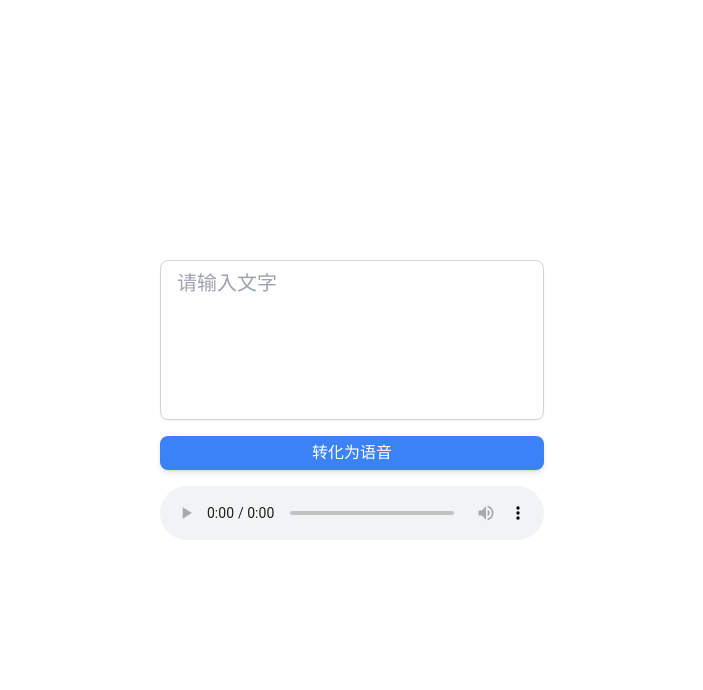
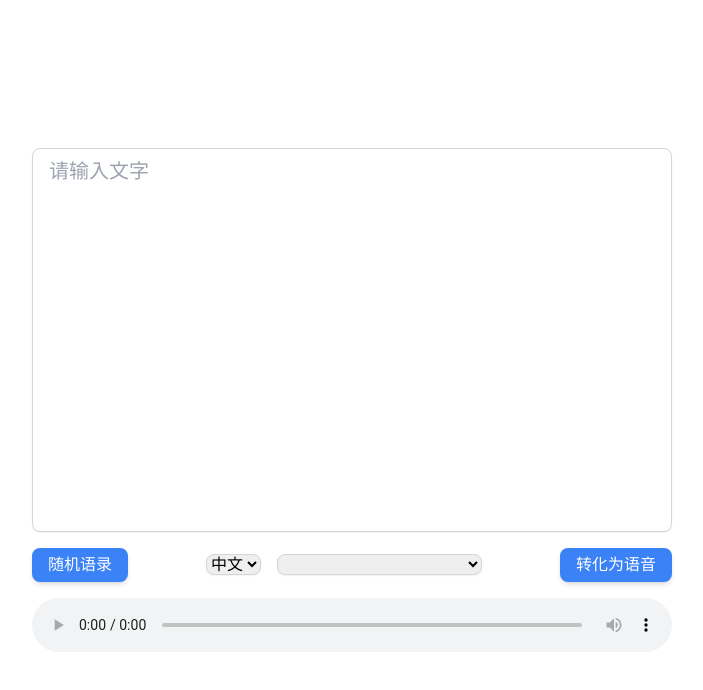
Before and after one commit to laohubb/ttsvoice, a Vue app: page / in a window 1280 px wide. Shown: the top 690 px of the page, without its empty margins (288-991 px from the left). Built offline with nearby package versions, Linux system fonts and the light colour scheme.

Commit message:
add 随机语录 add 语言\声音选择

```diff
--- a/package.json
+++ b/package.json
@@ -11,11 +11,13 @@
   "dependencies": {
     "axios": "^1.4.0",
     "fonts.css": "^2.0.0",
+    "franc-min": "^6.1.0",
     "normalize.css": "^8.0.1",
     "vconsole": "^3.15.1",
     "vue": "^3.3.4"
   },
   "devDependencies": {
+    "@types/node": "^20.4.2",
     "@vitejs/plugin-vue": "^4.2.3",
     "autoprefixer": "^10.4.14",
     "postcss": "^8.4.25",
--- a/src/App.vue
+++ b/src/App.vue
@@ -1,8 +1,91 @@
 <script setup lang="ts">
-import { ref } from 'vue';
+import {reactive, ref, watch} from 'vue';
 import axios from 'axios';
+//@ts-ignore
+import { franc } from 'franc-min';
 
-let text = ref('');
+const voiceOptions:{ [key: string]: string[]; }  = reactive({
+  'zh-CN': [
+    'zh-CN-XiaoxiaoNeural',
+    'zh-CN-YunxiNeural',
+    'zh-CN-YunjianNeural',
+    'zh-CN-XiaoyiNeural',
+    'zh-CN-YunyangNeural',
+    'zh-CN-XiaochenNeural',
+    'zh-CN-XiaohanNeural',
+    'zh-CN-XiaomengNeural',
+    'zh-CN-XiaomoNeural',
+    'zh-CN-XiaoqiuNeural',
+    'zh-CN-XiaoruiNeural',
+    'zh-CN-XiaoshuangNeural',
+    'zh-CN-XiaoxuanNeural',
+    'zh-CN-XiaoyanNeural',
+    'zh-CN-XiaoyouNeural',
+    'zh-CN-XiaozhenNeural',
+    'zh-CN-YunfengNeural',
+    'zh-CN-YunhaoNeural',
+    'zh-CN-YunxiaNeural',
+    'zh-CN-YunyeNeural',
+    'zh-CN-YunzeNeural'
+  ],
+  'en-US':  [
+    'en-US-JennyMultilingualNeural3',
+    'en-US-JennyNeural',
+    'en-US-GuyNeural',
+    'en-US-AriaNeural',
+    'en-US-DavisNeural',
+    'en-US-AmberNeural',
+    'en-US-AnaNeural',
+    'en-US-AshleyNeural',
+    'en-US-BrandonNeural',
+    'en-US-ChristopherNeural',
+    'en-US-CoraNeural',
+    'en-US-ElizabethNeural',
+    'en-US-EricNeural',
+    'en-US-JacobNeural',
+    'en-US-JaneNeural',
+    'en-US-JasonNeural',
+    'en-US-JennyMultilingualV2Neural',
+    'en-US-MichelleNeural',
+    'en-US-MonicaNeural',
+    'en-US-NancyNeural',
+    'en-US-RogerNeural',
+    'en-US-RyanMultilingualNeural',
+    'en-US-SaraNeural',
+    'en-US-SteffanNeural',
+    'en-US-TonyNeural',
+    'en-US-AIGenerate1Neural1',
+    'en-US-AIGenerate2Neural1',
+    'en-US-BlueNeural1'
+  ],
+  'ja-JP': [
+    'ja-JP-NanamiNeural',
+    'ja-JP-KeitaNeural',
+    'ja-JP-AoiNeural',
+    'ja-JP-DaichiNeural',
+    'ja-JP-MayuNeural',
+    'ja-JP-NaokiNeural',
+    'ja-JP-ShioriNeural'
+  ]
+})
+
+
+let text = ref<string>('');
+let inputLanguage = ref('zh-CN');
+
+
+// 存储当前可用的语音选项
+let availableVoices = ref(voiceOptions[inputLanguage.value]);
+
+
+let voice = ref('zh');
+
+const languageMap: { [key: string]: string } = {
+  cmn: 'zh-CN',
+  eng: 'en-US',
+  jpn: 'ja-JP',
+};
+
 let audioRef = ref<HTMLAudioElement | null>(null);
 const convertBlobToDataURL = (blob: Blob): Promise<string> => {
   return new Promise((resolve, reject) => {
@@ -18,6 +101,8 @@ const textToSpeech = async () => {
       import.meta.env.VITE_APP_API_URL,
       {
         text: text.value,
+        language: inputLanguage.value,
+        voice: voice.value,
       },
       { responseType: "blob" }
   );
@@ -28,23 +113,80 @@ const textToSpeech = async () => {
     await audioRef.value.play();
   }
 };
+
+
+const randomQuote = async () => {
+  try {
+
+    const response = await axios.get('https://asia-east1-ms-tts.cloudfunctions.net/random-quote/random-quote' );
+    text.value = response.data.data; // 假设返回的数据中含有 text 字段
+    setTimeout(() => {
+      textToSpeech();
+    }, 2000);
+
+  } catch (error) {
+    console.error('There has been a problem with your fetch operation:', error);
+  }
+};
+
+
+watch(text, (newValue: string) => {
+  const guessedLanguage = franc(newValue);
+
+  if (guessedLanguage && guessedLanguage !== 'und') {
+    inputLanguage.value = languageMap[guessedLanguage] || 'Unknown';
+    console.log(inputLanguage.value);
+  } else {
+    inputLanguage.value = 'Unknown';
+  }
+});
+
+// 监视 inputLanguage 的变化，更新 availableVoices
+watch(inputLanguage, (newValue) => {
+  availableVoices.value = voiceOptions[newValue]
+})
+
+// 当 voice 的选择不再可用时，将 voice 重置为第一个可用选项
+watch(availableVoices, (newValue) => {
+  if (!newValue.includes(voice.value)) {
+    voice.value = newValue[0]
+  }
+})
 </script>
 
 <template>
   <div class="flex flex-col items-center justify-center min-h-screen">
     <textarea
-        class="w-96 h-40 py-2 px-4 border border-gray-300 rounded-lg shadow-sm text-xl text-blue-500 focus:outline-none focus:border-blue-500 resize-none"
+        class="md:w-1/2 w-4/5 h-96 py-2 px-4 border border-gray-300 rounded-lg shadow-sm text-xl text-blue-500 focus:outline-none focus:border-blue-500 resize-none"
         v-model="text"
         placeholder="请输入文字"
     ></textarea>
-    <div class="mt-4 w-96">
+    <div class="flex justify-between items-center w-full md:w-1/2 w-4/5 mt-4">
       <button
-          class="w-full py-2 bg-blue-500 hover:bg-blue-600 text-white rounded-lg shadow-md transition-colors duration-300 focus:outline-none"
-          @click="textToSpeech"
-      >
+          class="py-2 px-4 bg-blue-500 hover:bg-blue-600 text-white rounded-lg shadow-md transition-colors duration-300 focus:outline-none"
+          @click="randomQuote">
+        随机语录
+      </button>
+      <div class="flex space-x-4">
+        <select v-model="inputLanguage"
+                class="border border-gray-300 rounded-lg shadow-sm focus:outline-none focus:border-blue-500">
+          <option value="zh-CN">中文</option>
+          <option value="en-US">英文</option>
+          <option value="ja-JP">日语</option>
+        </select>
+        <select v-model="voice"
+                class="border border-gray-300 rounded-lg shadow-sm focus:outline-none focus:border-blue-500">
+          <option v-for="option in availableVoices" :key="option" :value="option">{{ option }}</option>
+        </select>
+      </div>
+      <button
+          class="py-2 px-4 bg-blue-500 hover:bg-blue-600 text-white rounded-lg shadow-md transition-colors duration-300 focus:outline-none"
+          @click="textToSpeech">
         转化为语音
       </button>
-      <audio ref="audioRef" class="w-full mt-4" controls></audio>
+
     </div>
+    <audio ref="audioRef" class="w-1/2 mt-4" controls></audio>
+
   </div>
 </template>
```
Also changed, not shown: 1 other file (tests, documents, lock files or other folders).
